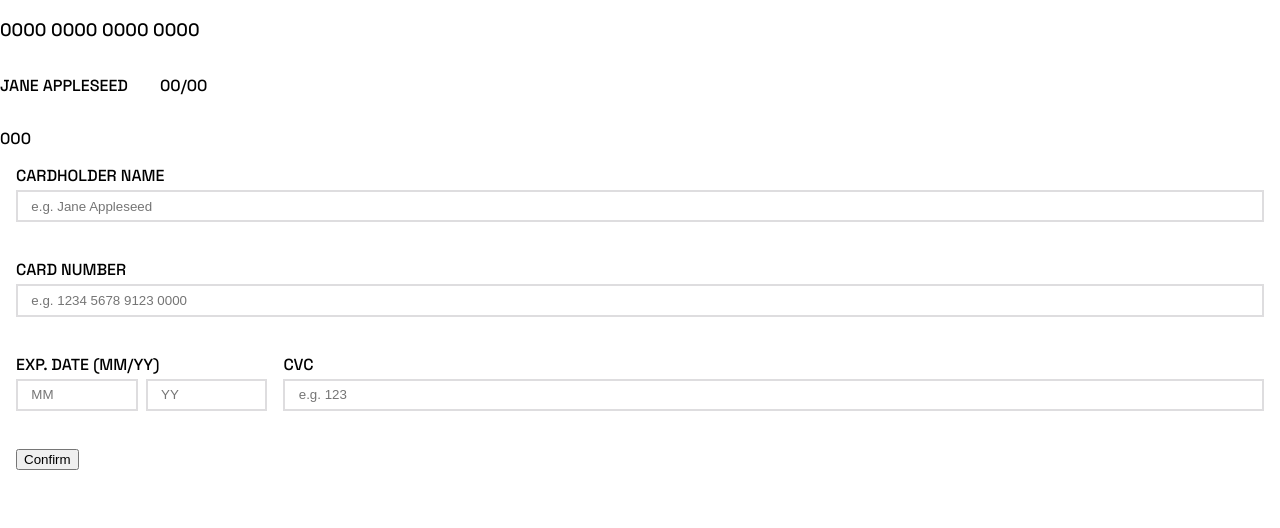
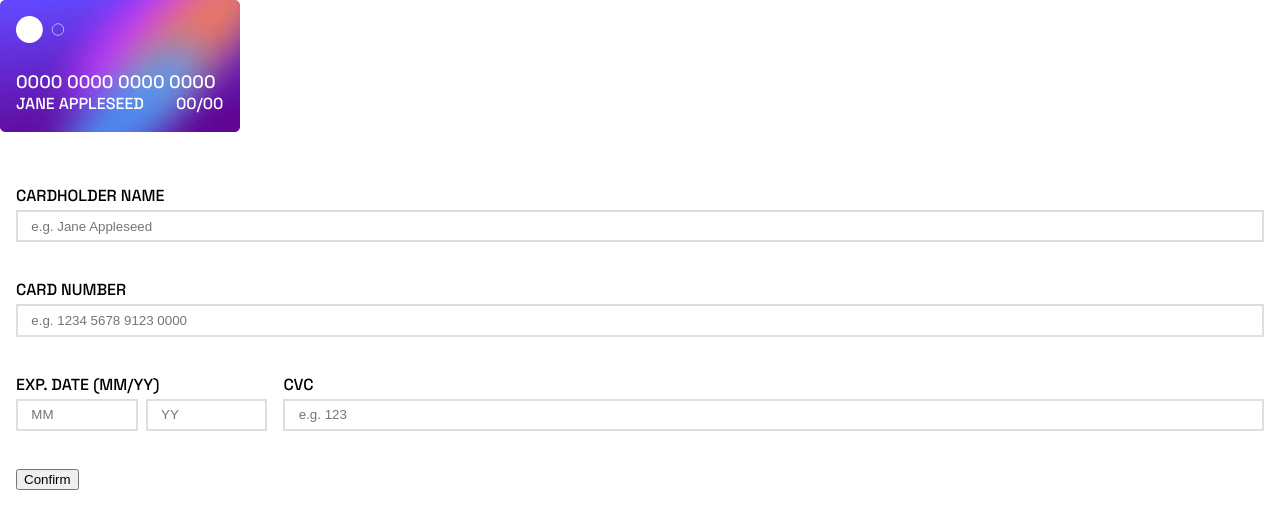
Before and after one commit to wishba/interactive-card-details-form-main, a React (Vite) app: page / in a window 1280 px wide. Shown: the top 528 px of the page. Built offline with nearby package versions, Linux system fonts and the light colour scheme.

Commit message:
card front style

```diff
--- a/src/App.jsx
+++ b/src/App.jsx
@@ -18,7 +18,7 @@ function App() {
 
   return (
     <main className="App">
-      <section>
+      <section className='card'>
         <CardFront
           cardNumber={cardNumber}
           cardName={cardName}
--- a/src/CardFront.jsx
+++ b/src/CardFront.jsx
@@ -8,7 +8,7 @@ export default function CardFront(props) {
         <p className='card__name'>
           {props.cardName ? props.cardName : 'JANE APPLESEED'}
         </p>
-        <p>
+        <p className='card__date'>
           {props.cardM ? props.cardM : '00'}
           /
           {props.cardY ? props.cardY : '00'}
--- a/src/index.css
+++ b/src/index.css
@@ -28,8 +28,21 @@ body {
   padding: 0;
 }
 
+.card {
+  color: var(--clr-cardtxt);
+}
+
 .card__front {
   width: 15em;
+  height: 8.25em;
+  /* background-color: red; */
+  background-image:
+    url(images/card-logo.svg),
+    url(images/bg-card-front.png);
+  background-size: 3em, 15em;
+  background-repeat: no-repeat;
+  background-position: top 1em left 1em, center;
+  padding: 1em;
 }
 
 .card__front-container {
@@ -38,10 +51,17 @@ body {
 
 .card__number {
   font-size: 18px;
+  margin: 0;
+  padding-top: 3em;
 }
 
 .card__name {
   width: 10em;
+  margin: 0;
+}
+
+.card__date {
+  margin: 0;
 }
 
 .form {
```
